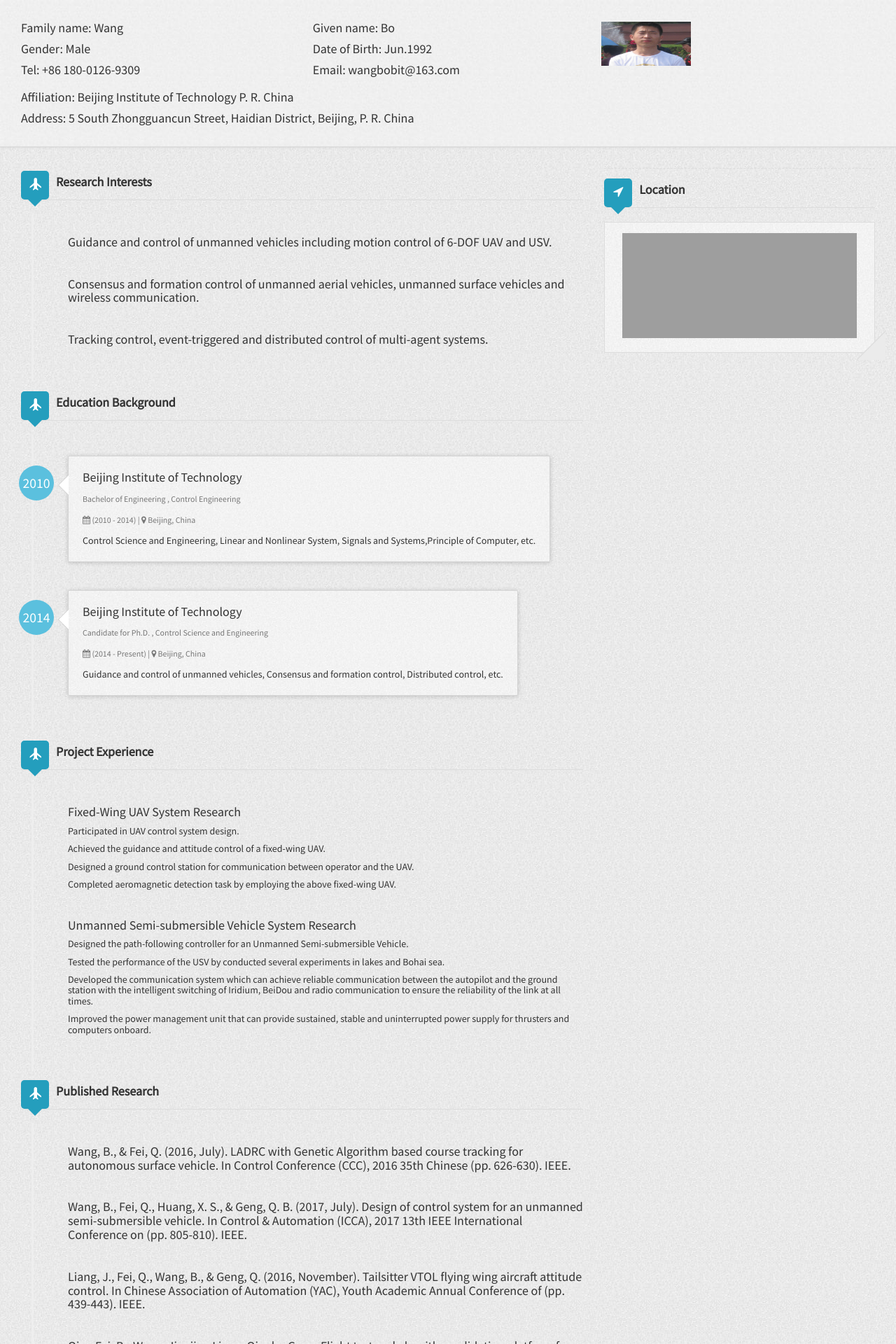
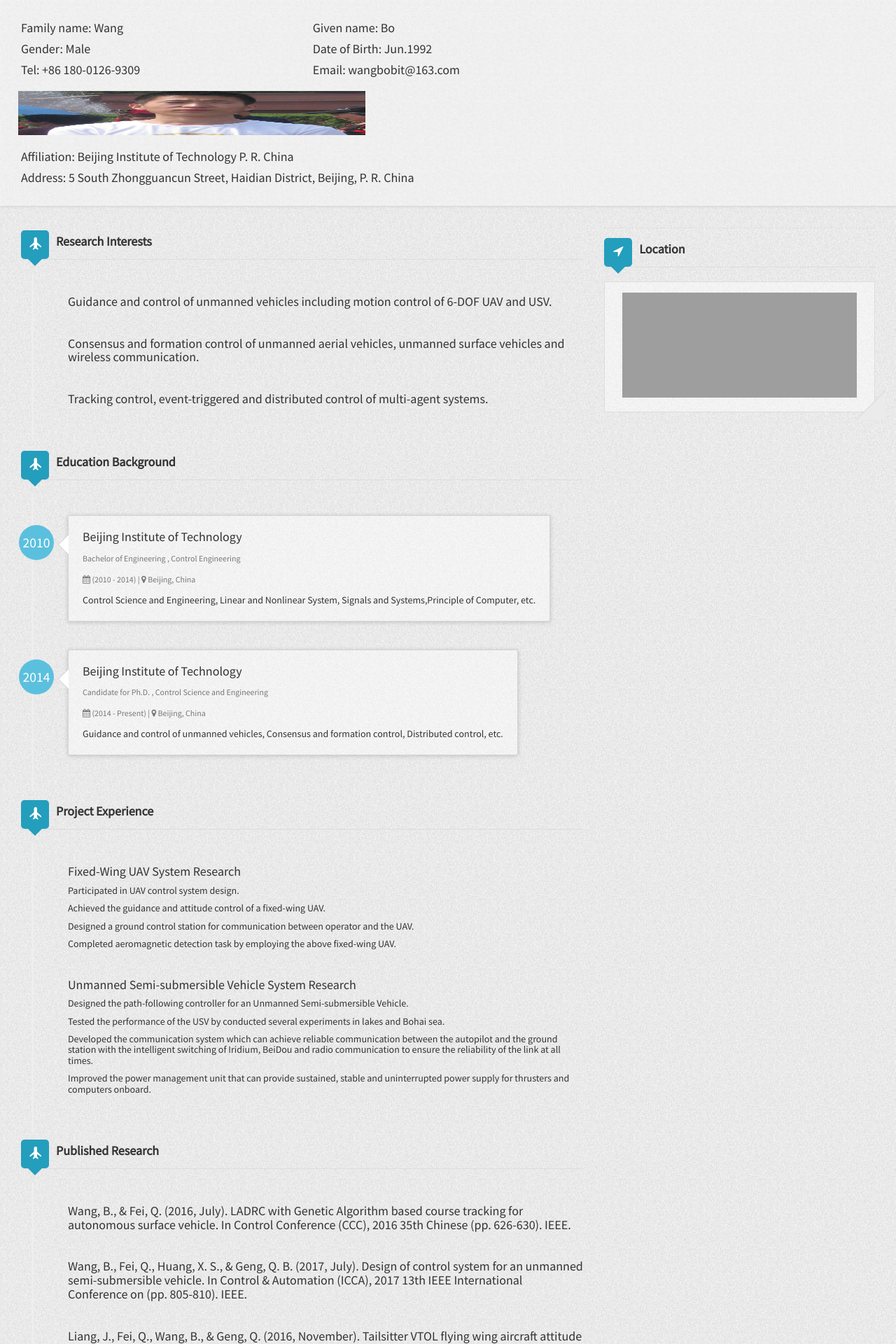
Before and after one commit to wangbo121/CV, a Jekyll site: the page built from index.html, in a window 1280 px wide. Shown: the top 1920 px of the page at 70% size. Built offline with Jekyll 4.4.1, drawn with Linux system fonts in a browser that asks for light colours; nearby versions of some CDN libraries; grey boxes are pictures that could not be loaded.

Commit message:
图片大小

```diff
--- a/_includes/header.html
+++ b/_includes/header.html
@@ -13,7 +13,7 @@
                 <h4> {{ site.author.email }} </h4>
             </div>
 		</div>
-		<img src="{{ site.favicon | prepend: site.baseurl }}" title="Avatar" alt="My Avatar" width="150" height="150">
+		<img src="{{ site.favicon | prepend: site.baseurl }}" title="Avatar" alt="My Avatar" width="518" height="410">
 		<div class="row-fluid">
 			<div class="col-sm-12">
 				<h4>{{ site.author.Affiliation }}</h4>
```
